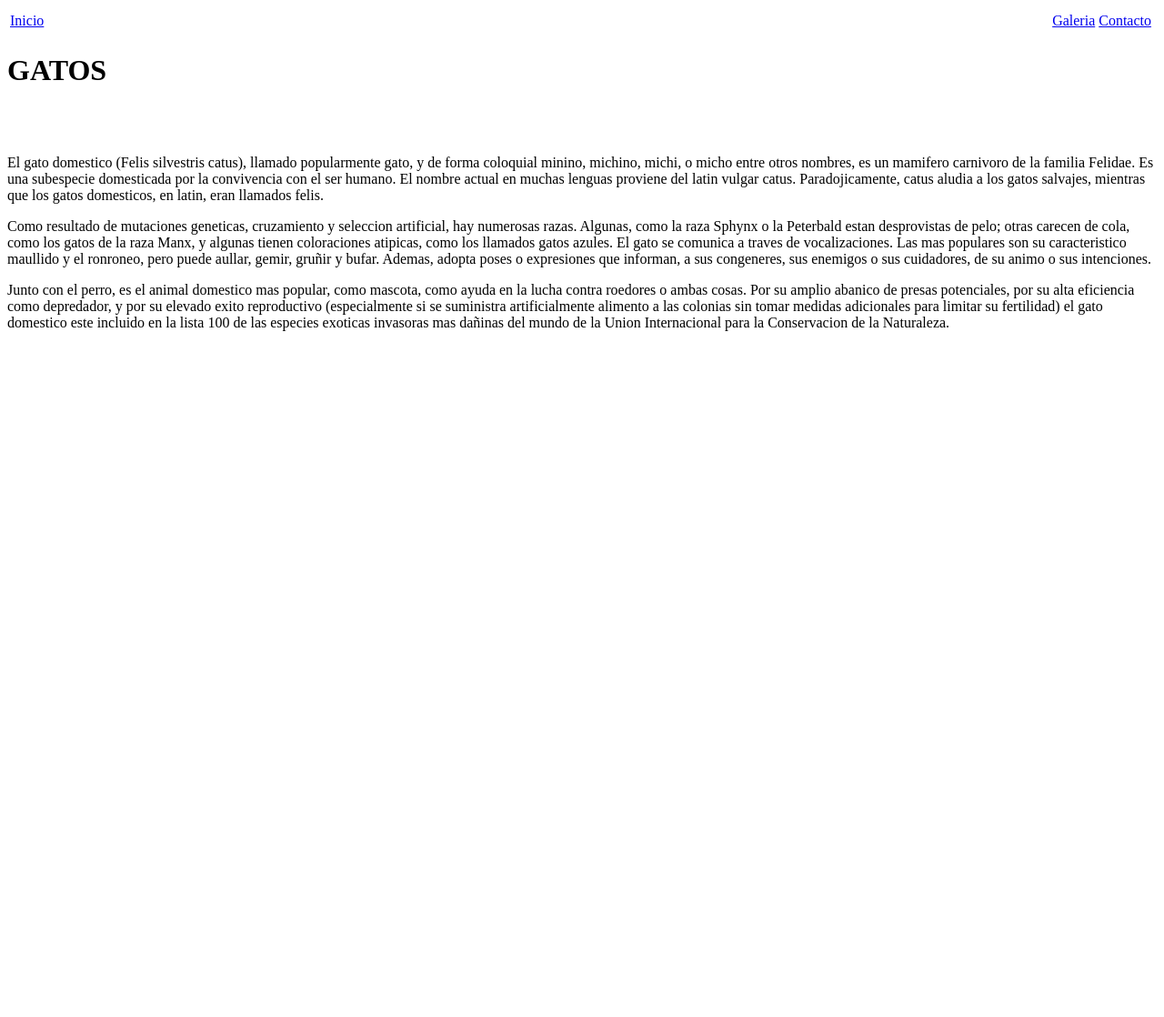
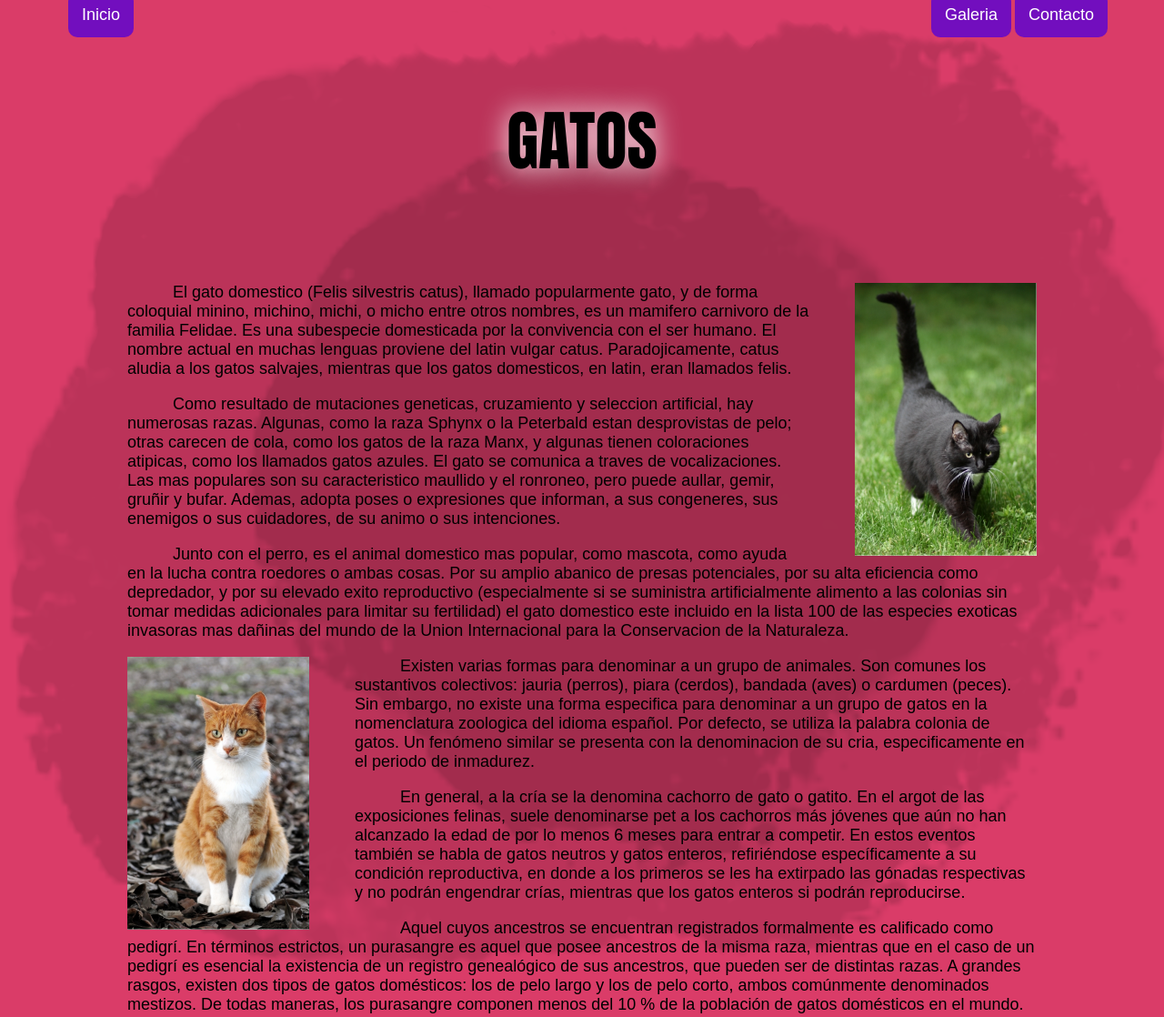
Before and after one commit to Rivarolaf/Tarea_3, a plain HTML site: page Index.html in a window 1280 px wide. Shown: the top 1118 px of the page at 91% size. Before the commit the page ends 800 px from the top, so only its background shows below. Drawn offline with Linux system fonts and the light colour scheme.

Commit message:
pagina principal finalizada

```diff
--- a/Index.html
+++ b/Index.html
@@ -9,8 +9,8 @@
 	</head>
 
 	<body>
-		<header id="Encabezado">
-			<table style="width:100%">
+		<header id="encabezado">
+			<table id="navbar">
 				<td><a href="Index.html">Inicio</a></td>
 				<td align="right">
 					<table>
@@ -23,30 +23,71 @@
 
 
 
-		<main id="Cuerpo">
+		<main id="cuerpo">
 			<h1>GATOS</h1>
 			<br><br>
 			<p>
+			<img src="imagenes/cat_1.png" alt="Imagen de un Gato" style="float: right;width: 200px;height: 300px;margin-left: 50px">
 				El gato domestico (Felis silvestris catus), llamado popularmente gato, y de forma coloquial minino, michino, michi, o micho entre otros nombres, es un mamifero carnivoro de la familia Felidae. Es una subespecie domesticada por la convivencia con el ser humano.
 
 El nombre actual en muchas lenguas proviene del latin vulgar catus. Paradojicamente, catus aludia a los gatos salvajes, mientras que los gatos domesticos, en latin, eran llamados felis.
 			</p>
 
-			<p>Como resultado de mutaciones geneticas, cruzamiento y seleccion artificial, hay numerosas razas. Algunas, como la raza Sphynx o la Peterbald estan desprovistas de pelo; otras carecen de cola, como los gatos de la raza Manx, y algunas tienen coloraciones atipicas, como los llamados gatos azules.
+			<p>
+				Como resultado de mutaciones geneticas, cruzamiento y seleccion artificial, hay numerosas razas. Algunas, como la raza Sphynx o la Peterbald estan desprovistas de pelo; otras carecen de cola, como los gatos de la raza Manx, y algunas tienen coloraciones atipicas, como los llamados gatos azules.
 
 El gato se comunica a traves de vocalizaciones. Las mas populares son su caracteristico maullido y el ronroneo, pero puede aullar, gemir, gruñir y bufar. Ademas, adopta poses o expresiones que informan, a sus congeneres, sus enemigos o sus cuidadores, de su animo o sus intenciones.
 			</p>
 
 			<p>
-Junto con el perro, es el animal domestico mas popular, como mascota, como ayuda en la lucha contra roedores o ambas cosas.
+				Junto con el perro, es el animal domestico mas popular, como mascota, como ayuda en la lucha contra roedores o ambas cosas.
 
 Por su amplio abanico de presas potenciales, por su alta eficiencia como depredador, y por su elevado exito reproductivo (especialmente si se suministra artificialmente alimento a las colonias sin tomar medidas adicionales para limitar su fertilidad) el gato domestico este incluido en la lista 100 de las especies exoticas invasoras mas dañinas del mundo de la Union Internacional para la Conservacion de la Naturaleza.
 			</p>
 
+			<p>
+			<img src="imagenes/cat_2.png" alt="Imagen de un Gato" style="float: left;width: 200px;height: 300px;margin-right: 50px">
+			Existen varias formas para denominar a un grupo de animales. Son comunes los sustantivos colectivos: jauria (perros), piara (cerdos), bandada (aves) o cardumen (peces). Sin embargo, no existe una forma especifica para denominar a un grupo de gatos en la nomenclatura zoologica del idioma español. Por defecto, se utiliza la palabra colonia de gatos. Un fenómeno similar se presenta con la denominacion de su cria, especificamente en el periodo de inmadurez.
+			</p>
+
+			<p>
+			En general, a la cría se la denomina cachorro de gato o gatito. En el argot de las exposiciones felinas, suele denominarse pet a los cachorros más jóvenes que aún no han alcanzado la edad de por lo menos 6 meses para entrar a competir. En estos eventos también se habla de gatos neutros y gatos enteros, refiriéndose específicamente a su condición reproductiva, en donde a los primeros se les ha extirpado las gónadas respectivas y no podrán engendrar crías, mientras que los gatos enteros si podrán reproducirse.
+			</p>
+
+			<p>
+Aquel cuyos ancestros se encuentran registrados formalmente es calificado como pedigrí. En términos estrictos, un purasangre es aquel que posee ancestros de la misma raza, mientras que en el caso de un pedigrí es esencial la existencia de un registro genealógico de sus ancestros, que pueden ser de distintas razas.
+
+A grandes rasgos, existen dos tipos de gatos domésticos: los de pelo largo y los de pelo corto, ambos comúnmente denominados mestizos. De todas maneras, los purasangre componen menos del 10 % de la población de gatos domésticos en el mundo.
+			</p>
+
+			<p>
+			<img src="imagenes/cat_3.png" alt="Imagen de un Gato" style="float: right;width: 200px;height: 300px;margin-left: 50px">
+			En relación a su tamaño, los gatos domésticos son depredadores muy eficaces. Pueden emboscar y abalanzarse sobre distintos vertebrados usando tácticas similares a los leopardos, pumas, y tigres; es entonces cuando asestan la mordida letal con sus largos dientes caninos que rompen la médula espinal de la víctima, o la asfixia comprimiendo su tráquea.
+			</p>
+
+			<p>
+Puede cazar y comer cerca de cien especies pero la mayoría de los grandes felinos carecen de tanta diversidad de especies para cazar. Sin embargo, teóricamente, los grandes felinos también pueden cazar las mismas especies que el gato, pero no lo hacen frecuentemente debido al contenido nutricional relativamente bajo que proveen estos animales. Una excepción es el leopardo y el lince ibérico, quienes usualmente cazan conejos y otros animales pequeños.
+			</p>
+
+			<p>
+Los ejemplares bien alimentados pueden cazar y matar aves, ratones, ratas, lagartos y otros pequeños animales en las inmediaciones, para luego mostrar el trofeo de caza a sus dueños. El motivo por el cual lo hacen no está totalmente claro, pero se cree que esta acción está relacionada con los comportamientos de creación de lazos afectivos. Es probable que esperen ser elogiados por su contribución simbólica al grupo. Se sabe que, en la vida salvaje, incluso un macho puede compartir su caza con miembros de su familia. El obsequio de piezas por parte de un animal bien alimentado puede ser usual, e interpretarse como un gesto de cariño y familiaridad.
+			</p>
+
+			<p>
+Debido a su instinto cazador, los gatos callejeros son considerados una plaga en muchos países. En algunas zonas, se requiere que los gatos domésticos sean mantenidos dentro del hogar a toda hora, ya que pueden ser peligrosos para las especies de aves locales en peligro de extinción. Algunos dueños optan por colocarles una campanilla al animal para advertirle a su presa sobre su acercamiento.
+			</p>
+
+			<p>
+Poseen dentadura especializada y un tracto digestivo apto para la digestión de la carne. El premolar y el primer molar componen el par de dientes utilizados para cortar la carne como si fueran tijeras, ubicados a cada lado de la boca. Aunque esta característica se encuentra en los cánidos, es muy desarrollada en los felinos. Su lengua posee papilas en forma de espinas compuestas por queratina, útiles para arrancar pelos, plumas y piel del cadáver.
+			</p>
+
+			<p>
+Los gatos domésticos comen muy poca materia vegetal. Sin embargo, es común que ocasionalmente suplementen su dieta carnívora con pequeñas cantidades de pasto y otras plantas para mejorar el tránsito digestivo y obtener ciertas vitaminas ausentes de la carne. Todos los felinos poseen una característica genética que les impide percibir los gustos dulces debido, en gran parte, a sus hábitos alimenticios y su aversión a los frutos. La mayoría de los alimentos equilibrados para gatos a menudo contienen grandes cantidades de maíz, arroz, productos derivados de la carne, minerales y vitaminas.
+			</p>
 
 		<main>
 
-		<footer>
+		<footer id="piedepagina">
 		</footer>
 	</body>
 </html>
--- a/css/main.css
+++ b/css/main.css
@@ -0,0 +1,50 @@
+#encabezado{
+	position: fixed;
+	top: 0;
+	width: 100%;
+}
+#navbar{
+	width:90%;
+	margin: auto;
+	z-index: 100;
+}
+
+#navbar a{
+	background-color: #720ebe;
+	color: white;
+	cursor: pointer;
+	padding: 15px;
+	border-radius: 10px;
+	font-size: 18px;
+	text-decoration: none;
+	font-family: Arial, Helvetica, sans-serif;
+}
+
+#cuerpo{
+	width: 1000px;
+	margin: auto;
+	margin-top:100px;
+	margin-bottom: 300px;
+}
+#piedepagina{
+}
+
+body{
+	background: url("../imagenes/background.png");
+	background-repeat: no-repeat;
+	background-position: top center;
+	background-color: #da3c68;
+}
+
+h1{
+	font-family: Impact, Charcoal, sans-serif;
+	text-align: center;
+	font-size: 72px;
+	text-shadow: 0px 0px 30px white;
+}
+
+p{
+	text-indent: 50px;
+	font-size: 18px;
+	font-family: Arial, Helvetica, sans-serif;
+}
```
Also changed, not shown: Contact.html (+4 -4 lines), Galery.html (+4 -6 lines), Imagenes/Background.png (added), Imagenes/cat_1.png (added), Imagenes/cat_2.png (added), Imagenes/cat_3.png (added), Imagenes/cat_4.png (added), Imagenes/cat_5.png (added), Imagenes/cat_6.png (added).
